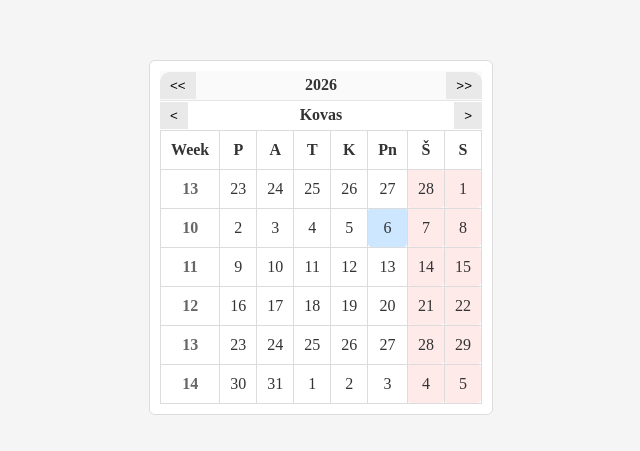
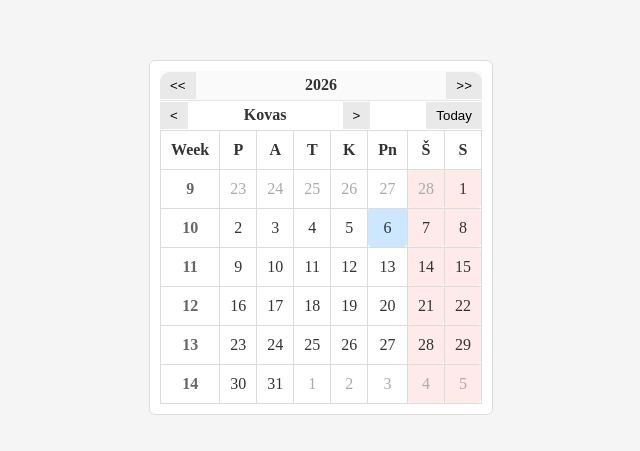
Before and after one commit to stormsinger/js-calendar, a plain HTML site: page index.html in a window 1280 px wide. Shown: the part 171-622 px from the top of the page, without its empty margins (319-959 px from the left). Drawn offline with Linux system fonts and the light colour scheme.

Commit message:
Added today button

```diff
--- a/calendar.js
+++ b/calendar.js
@@ -6,17 +6,17 @@ const firstDayOfMonth = new Date(currentDate.getFullYear(), currentDate.getMonth
 let selectedDate = null;
 const monthNames = ["Sausis", "Vasaris", "Kovas", "Balandis", "Gegužė", "Birželis", "Liepa", "Rugpjūtis", "Rugsėjis", "Spalis", "Lapkritis", "Gruodis"];
 
-function renderCalendar(date) {
+function renderCalendar(date, animation) {
     clearRoot();
     const calendarBox = createCalendarBox();
     createNavigation(calendarBox, date);
-    const tbody = createTable(calendarBox);
+    const tbody = createTable(calendarBox, animation);
     fillDays(tbody, date);
     highlightToday(tbody, date);
     highlightSelected(tbody, date);
     highlightWeekends(tbody);
 }
-renderCalendar(currentDate);
+renderCalendar(currentDate, 'grow-from-center');
 
 function clearRoot() {
     document.querySelector('#calendar').replaceChildren();
@@ -57,22 +57,23 @@ function createNavigation(calendarBox, date) {
     const nextMonth = document.createElement('button');
     nextMonth.textContent = '>';
 
-    navBottom.append(previousMonth, paragraph, nextMonth);
+    const goToTodayBtn = document.createElement('button');
+    goToTodayBtn.textContent = 'Today';
+
+    navBottom.append(previousMonth, paragraph, nextMonth, goToTodayBtn);
     calendarBox.append(navBottom);
 
-    attachNavigationEvents(previousYear, nextYear, previousMonth, nextMonth);
+    attachNavigationEvents(previousYear, nextYear, previousMonth, nextMonth, goToTodayBtn);
 }
 
-function createTable(calendarBox) {
+function createTable(calendarBox, animation) {
     const table = document.createElement('table');
-    table.classList.add('month-slide-in');
-
+    if (animation) table.classList.add(animation);
     const thead = document.createElement('thead');
     const tbody = document.createElement('tbody');
 
     const headerRow = document.createElement('tr');
     const emptyTh = document.createElement('th');
-    //headerRow.append(emptyTh);
 
     ['Week','P','A','T','K','Pn','Š','S'].forEach(d => {
         const th = document.createElement('th');
@@ -102,25 +103,29 @@ function createTable(calendarBox) {
     return tbody;
 }
 
-function attachNavigationEvents(prevY, nextY, prevM, nextM) {
+function attachNavigationEvents(prevY, nextY, prevM, nextM, goToTodayBtn) {
     prevY.addEventListener('click', () => {
         currentDate.setFullYear(currentDate.getFullYear() - 1);
-        renderCalendar(currentDate);
+        renderCalendar(currentDate, 'month-slide-right');
     });
 
     nextY.addEventListener('click', () => {
         currentDate.setFullYear(currentDate.getFullYear() + 1);
-        renderCalendar(currentDate);
+        renderCalendar(currentDate, 'month-slide-left');
     });
 
     prevM.addEventListener('click', () => {
         currentDate.setMonth(currentDate.getMonth() - 1);
-        renderCalendar(currentDate);
+        renderCalendar(currentDate, 'month-slide-right');
     });
 
     nextM.addEventListener('click', () => {
         currentDate.setMonth(currentDate.getMonth() + 1);
-        renderCalendar(currentDate);
+        renderCalendar(currentDate, 'month-slide-left');
+    });
+
+    goToTodayBtn.addEventListener('click', () => {
+        goToToday();
     });
 }
 
@@ -134,7 +139,7 @@ function fillDays(tbody, date) {
 
     createEmptyRows(tbody, weeks);
     pupulatePrevMonthDays(tbody, firstDayIndex, previousMonthDays);
-    populateCurrentMonthDays(tbody, firstDayIndex, currentDaysInMonth, previousMonthDays);
+    populateCurrentMonthDays(tbody, firstDayIndex, currentDaysInMonth);
     pupulateNextMonthDays(tbody, firstDayIndex, currentDaysInMonth);
 }
 
@@ -169,20 +174,64 @@ function createEmptyRows(tbody, rows) {
 }
 
 function pupulatePrevMonthDays(tbody, firstDayIndex, previousMonthDays) {
+    const prevMonth = new Date(currentDate.getFullYear(), currentDate.getMonth() - 1, 1);
+    const prevYear = prevMonth.getFullYear();
+    const prevMonthIndex = prevMonth.getMonth();
+
     for (let i = 1 - firstDayIndex; i <= 0; i++) {
-        fillDay(tbody, firstDayIndex, i, previousMonthDays + i);
+        const realDay = previousMonthDays + i;
+        const realDate = new Date(prevYear, prevMonthIndex, realDay);
+        fillDay(tbody, firstDayIndex, i, realDate);
     }
 }
 
-function populateCurrentMonthDays(tbody, firstDayIndex, daysInMonth, previousMonthDays) {
+function populateCurrentMonthDays(tbody, firstDayIndex, daysInMonth) {
     for (let i = 1; i <= daysInMonth; i++) {
-        fillDay(tbody, firstDayIndex, i, i);
+        const realDate = new Date(currentDate.getFullYear(), currentDate.getMonth(), i);
+        fillDay(tbody, firstDayIndex, i, realDate);
     }
 }
 
 function pupulateNextMonthDays(tbody, firstDayIndex, daysInMonth) {
-    for (let i = daysInMonth + 1; i <= 42-firstDayIndex; i++) {
-        fillDay(tbody, firstDayIndex, i, i - daysInMonth);
+    const nextMonth = new Date(currentDate.getFullYear(), currentDate.getMonth() + 1, 1);
+    const nextYear = nextMonth.getFullYear();
+    const nextMonthIndex = nextMonth.getMonth();
+
+    for (let i = daysInMonth + 1; i <= 42 - firstDayIndex; i++) {
+        const realDay = i - daysInMonth;
+        const realDate = new Date(nextYear, nextMonthIndex, realDay);
+        fillDay(tbody, firstDayIndex, i, realDate);
+    }
+}
+
+function fillDay(tbody, firstDayIndex, clindex, realDate) {
+    const calendarWeek = tbody.querySelectorAll('tr');
+    const rowIndex = weekOfMonth(firstDayIndex, clindex);
+    const row = calendarWeek[rowIndex];
+    const cells = row.querySelectorAll('td');
+
+
+    if (cells[0].textContent === '') {
+        const weekDayIndex = realDate.getDay() === 0 ? 6 : realDate.getDay() - 1;
+        const mondayDate = new Date(realDate);
+        mondayDate.setDate(realDate.getDate() - weekDayIndex);
+
+        cells[0].textContent = getISOWeekNumber(mondayDate);
+    }
+
+
+    const cellIndex = (firstDayIndex + clindex - 1) % 7 + 1;
+    cells[cellIndex].textContent = realDate.getDate();
+    if(realDate.getMonth() !== currentDate.getMonth()) {
+        cells[cellIndex].classList.add('not-current-month');
+    }
+    if (
+        selectedDate &&
+        selectedDate.getDate() === realDate.getDate() &&
+        selectedDate.getMonth() === realDate.getMonth() &&
+        selectedDate.getFullYear() === realDate.getFullYear()
+    ) {
+        cells[cellIndex].classList.add('active-day');
     }
 }
 
@@ -194,6 +243,7 @@ function highlightToday(tbody,date) {
     styleDay(tbody, today.getDate(), firstDayIndex, 'today');
 }
 
+//there is bug with this function, when you select a day and then switch month, sometimes different day will be highlighted in the new month if it exists
 function highlightSelected(tbody, date) {
     if (!selectedDate) return;
     if (selectedDate.getMonth() !== date.getMonth() || selectedDate.getFullYear() !== date.getFullYear()) return;
@@ -210,62 +260,7 @@ function highlightWeekends(tbody) {
     });
 }
 
-// function sevenDays(rows, tableBody) {
-//     for (let i = 0; i < rows; i++) {
-//         const newLine = document.createElement('tr');
 
-
-//         tableBody.append(newLine);
-
-//         for (let i = 0; i <= 6; i++) {
-//             const emptyCell = document.createElement('td');
-//             emptyCell.textContent = '';
-//             emptyCell.style.width = "20px";
-//             emptyCell.style.height = "20px";
-//             newLine.append(emptyCell);
-//         }
-//     }
-// }
-
-// function fillCalendar(firstDayIndex, daysOfMonthCount) {
-//     for (let i = firstDayIndex; i < firstDayIndex + daysOfMonthCount; i++) {
-//         fillDay(firstDayIndex, i - firstDayIndex + 1);
-//     }
-// }
-
-function fillDay(tbody, firstDayIndex, clindex, dayNumber)  {
-    const calendarWeek = tbody.querySelectorAll('tr');
-    const rowIndex = weekOfMonth(firstDayIndex, clindex);
-    const row = calendarWeek[rowIndex];
-    const cells = row.querySelectorAll('td');
-
-
-    if (cells[0].textContent === '') {
-        const weekdayIndex = (firstDayIndex + dayNumber - 1) % 7;
-
-        const mondayDayNumber = dayNumber - weekdayIndex;
-
-        const mondayDate = new Date(
-            currentDate.getFullYear(),
-            currentDate.getMonth(),
-            mondayDayNumber
-        );
-
-        cells[0].textContent = getISOWeekNumber(mondayDate);
-    }
-
-
-    const cellIndex = (firstDayIndex + clindex - 1) % 7 + 1;
-    cells[cellIndex].textContent = dayNumber;
-    if (
-        selectedDate &&
-        selectedDate.getDate() === dayNumber &&
-        selectedDate.getMonth() === currentDate.getMonth() &&
-        selectedDate.getFullYear() === currentDate.getFullYear()
-    ) {
-        cells[cellIndex].classList.add('active-day');
-    }
-}
 
 function weekOfMonth(firstDayIndex, dayNumber) {
     return Math.floor((firstDayIndex + dayNumber - 1) / 7);
@@ -285,7 +280,6 @@ function getISOWeekNumber(date) {
     const temp = new Date(date.getTime());
     temp.setHours(0, 0, 0, 0);
 
-    // Thursday in current week decides the year.
     temp.setDate(temp.getDate() + 3 - ((temp.getDay() + 6) % 7));
 
     const week1 = new Date(temp.getFullYear(), 0, 4);
@@ -293,3 +287,11 @@ function getISOWeekNumber(date) {
     return 1 + Math.round(((temp.getTime() - week1.getTime()) / 86400000
         - 3 + ((week1.getDay() + 6) % 7)) / 7);
 }
+
+function goToToday() {
+    todayDate = new Date();
+    todayDate.setMonth(todayDate.getMonth());
+    currentDate.setFullYear(todayDate.getFullYear());
+    currentDate.setMonth(todayDate.getMonth());
+    renderCalendar(todayDate, 'grow-from-center');
+}
--- a/styles.css
+++ b/styles.css
@@ -17,6 +17,7 @@ body {
     padding: 10px;
     border-radius: 6px;
     border: 1px solid #dcdcdc;
+    overflow: hidden;
 }
 
 .today {
@@ -132,11 +133,11 @@ td, th {
     margin-right: 4px;
 }
 
-.month-slide-in {
-    animation: slideIn 0.3s ease-out;
+.month-slide-left {
+    animation: slideLeft 0.3s ease-out;
 }
 
-@keyframes slideIn {
+@keyframes slideLeft {
     from {
         transform: translateX(100%);
         opacity: 0;
@@ -146,3 +147,36 @@ td, th {
         opacity: 1;
     }
 }
+
+.month-slide-right {
+    animation: slideRight 0.3s ease-out;
+}
+
+@keyframes slideRight {
+    from {
+        transform: translateX(-100%);
+        opacity: 0;
+    }
+    to {
+        transform: translateX(0);
+        opacity: 1;
+    }
+}
+
+.grow-from-center {
+    animation: growFromCenter 0.3s ease-out;
+}
+
+@keyframes growFromCenter {
+    from {
+        transform: scale(0.8);
+        opacity: 0;
+    }
+    to {
+        transform: scale(1);
+        opacity: 1;
+    }
+}
+.not-current-month {
+    color: #aaa;
+}
```
